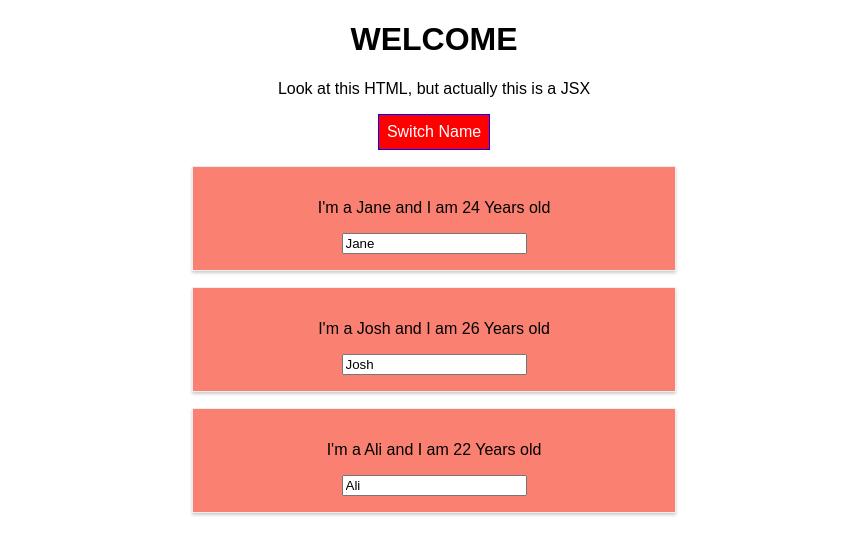
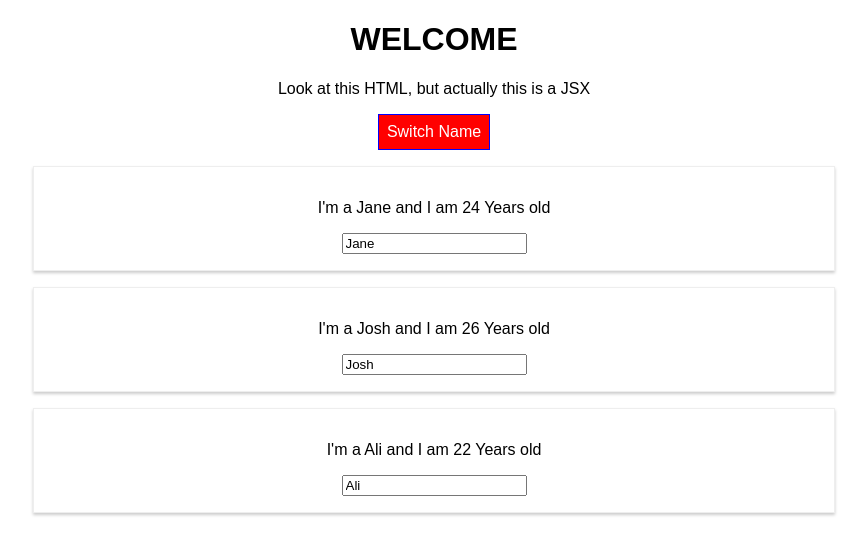
Before and after one commit to noorfadhila/first-app, a React (Create React App) app: page / in a window 1280 px wide. Both pictures are taken after a click on the button "Switch Name". Shown: the top 554 px of the page, without its empty margins (206-1073 px from the left). Built offline with nearby package versions, Linux system fonts and the light colour scheme.

Commit message:
second commit

```diff
--- a/src/App.js
+++ b/src/App.js
@@ -1,7 +1,6 @@
 import React, { Component } from 'react';
 // import React, { useState } from 'react';
 import './App.css';
-import Radium, { StyleRoot } from 'radium';
 import Person from './Person/Person';
 
 
@@ -57,11 +56,7 @@ class App extends Component {
       font: 'inherit',
       border: '1px solid blue',
       padding: '8px',
-      cursor: 'pointer',
-      ':hover': {
-        backgroundColor: 'yellow',
-        color: 'black'
-      }
+      cursor: 'pointer'
     }
 
     let persons = null;
@@ -81,10 +76,6 @@ class App extends Component {
           </div>
       )
       style.backgroundColor = 'red';
-      style[':hover'] = {
-        backgroundColor: 'blue',
-        color: 'black'
-      };
     }
 
     // let classes = ["red", "bold"].join(" ");
@@ -96,21 +87,20 @@ class App extends Component {
       classes.push('bold')
     }
     return (
-      <StyleRoot>
-        <div className="App">
-          <h1>WELCOME</h1>
-          <p className={classes.join(' ')}>Look at this HTML, but actually this is a JSX</p>
-          <button
+      <div className="App">
+        <h1>WELCOME</h1>
+        <p className={classes.join(' ')}>Look at this HTML, but actually this is a JSX</p>
+        <button
           style={style}
-          onClick={this.togglePersonHandler}>Switch Name</button>
+          onClick={this.togglePersonHandler}>Switch Name
+        </button>
           {persons}
-        </div>
-      </StyleRoot>
+      </div>
     );
   }
 }
 
-export default Radium(App);
+export default App;
 
 // const app = props =>  {
 
--- a/src/Person/Person.js
+++ b/src/Person/Person.js
@@ -8,14 +8,9 @@ import Radium from 'radium';
 // ================= Lesson 2: configurable content with attributes ===================
 
 const person = (props) => {
-    const style = {
-        '@media (min-width: 500px)': {
-            width: '450px',
-            backgroundColor: 'salmon'
-        }
-    }
+
     return(
-        <div className="Person" style={style}>
+        <div className="Person">
             <p onClick={props.click}>I'm a {props.name} and I am {props.age} Years old</p>
             <p> {props.children} </p>
             <input type="text"  onChange={props.changed} value={props.name} />
```
